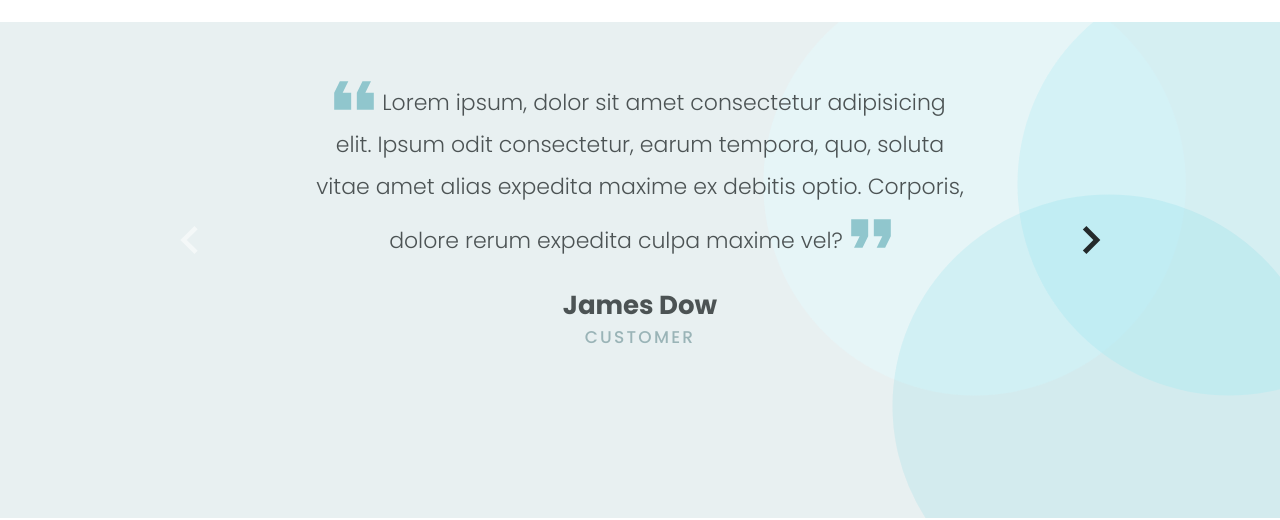
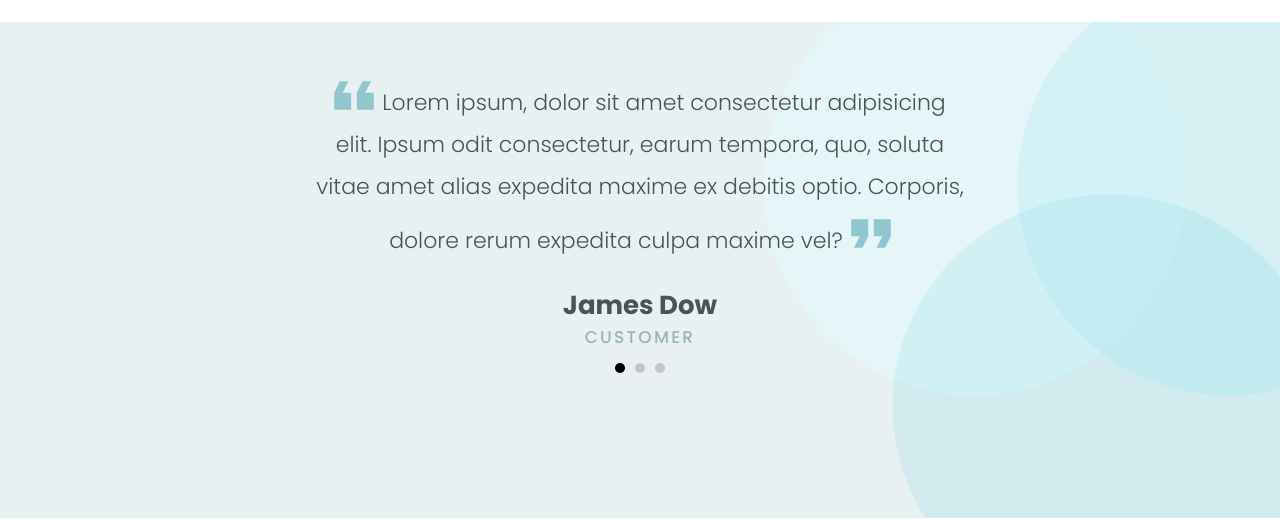
Before and after one commit to fomes/custom-landing-page, a Next.js app: page / in a window 1280 px wide. Shown: the part 3863-4383 px from the top of the page. Built offline with nearby package versions, Linux system fonts and the light colour scheme.

Commit message:
Dots slide config

```diff
--- a/src/app/globals.css
+++ b/src/app/globals.css
@@ -99,3 +99,28 @@ p {
 .arrow--disabled {
   @apply fill-[#ffffff80];
 }
+
+.dots {
+  display: flex;
+  padding: 10px 0;
+  justify-content: center;
+}
+
+.dot {
+  border: none;
+  width: 10px;
+  height: 10px;
+  background: #c5c5c5;
+  border-radius: 50%;
+  margin: 0 5px;
+  padding: 5px;
+  cursor: pointer;
+}
+
+.dot:focus {
+  outline: none;
+}
+
+.dot.active {
+  background: #000;
+}
--- a/src/components/SectionTestimonials/index.tsx
+++ b/src/components/SectionTestimonials/index.tsx
@@ -55,7 +55,7 @@ export function SectionTestimonials({ children }: SectionTestimonialsProps) {
                     text="Lorem ipsum, dolor sit amet consectetur adipisicing elit. Ipsum odit consectetur, earum tempora, quo, soluta vitae amet alias expedita maxime ex debitis optio. Corporis, dolore rerum expedita culpa maxime vel?"
                   />
                 </div>
-                {loaded && instanceRef.current && (
+                {/* {loaded && instanceRef.current && (
                   <>
                     <Arrow
                       left
@@ -75,8 +75,29 @@ export function SectionTestimonials({ children }: SectionTestimonialsProps) {
                       }
                     />
                   </>
-                )}
+                )} */}
               </div>
+              {loaded && instanceRef.current && (
+                <div className="dots">
+                  {[
+                    ...Array(
+                      instanceRef.current.track.details.slides.length
+                    ).keys(),
+                  ].map((idx) => {
+                    return (
+                      <button
+                        key={idx}
+                        onClick={() => {
+                          instanceRef.current?.moveToIdx(idx);
+                        }}
+                        className={
+                          "dot" + (currentSlide === idx ? " active" : "")
+                        }
+                      ></button>
+                    );
+                  })}
+                </div>
+              )}
             </div>
           </div>
         </div>
--- a/tsconfig.json
+++ b/tsconfig.json
@@ -13,6 +13,7 @@
     "isolatedModules": true,
     "jsx": "preserve",
     "incremental": true,
+    "downlevelIteration": true,
     "plugins": [
       {
         "name": "next"
```
